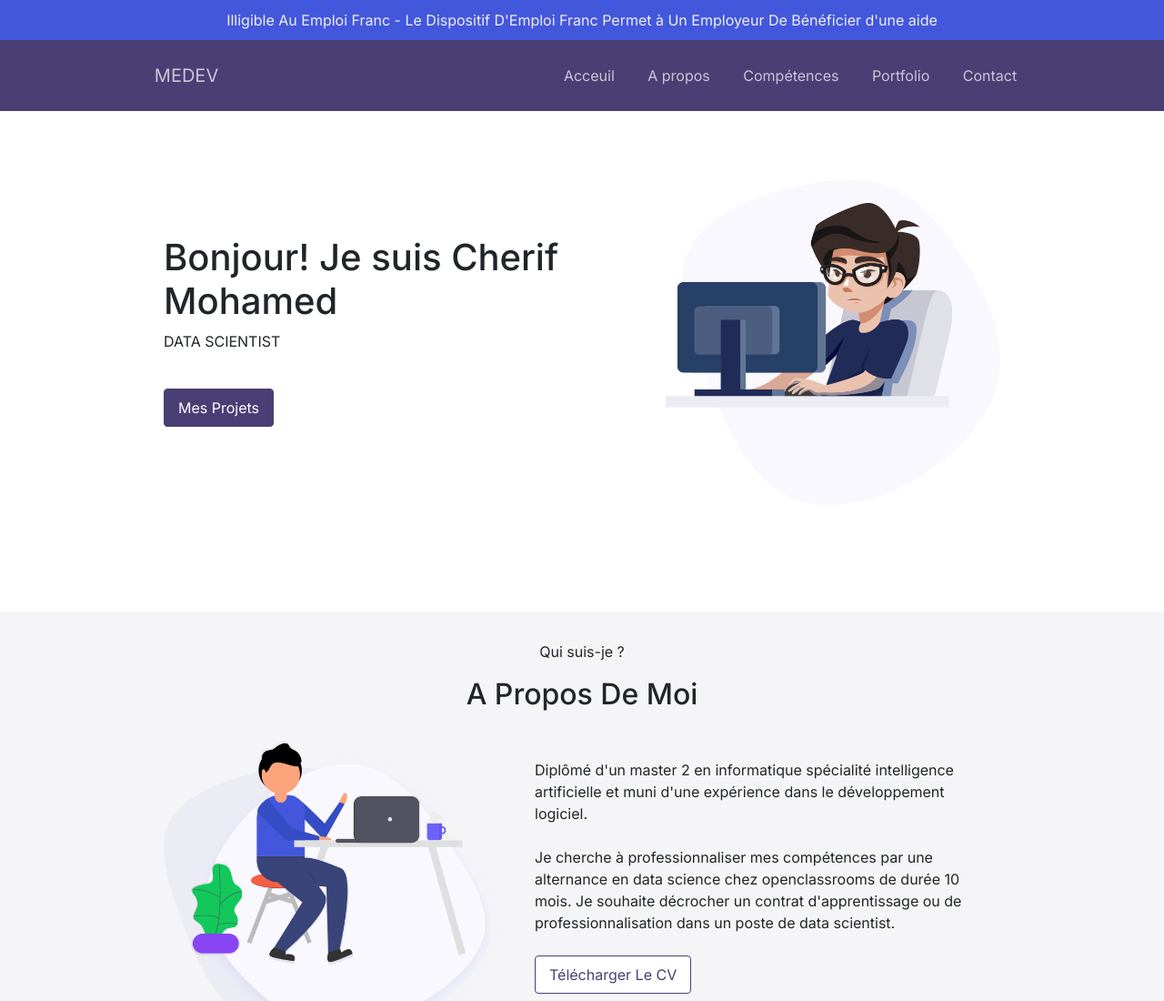
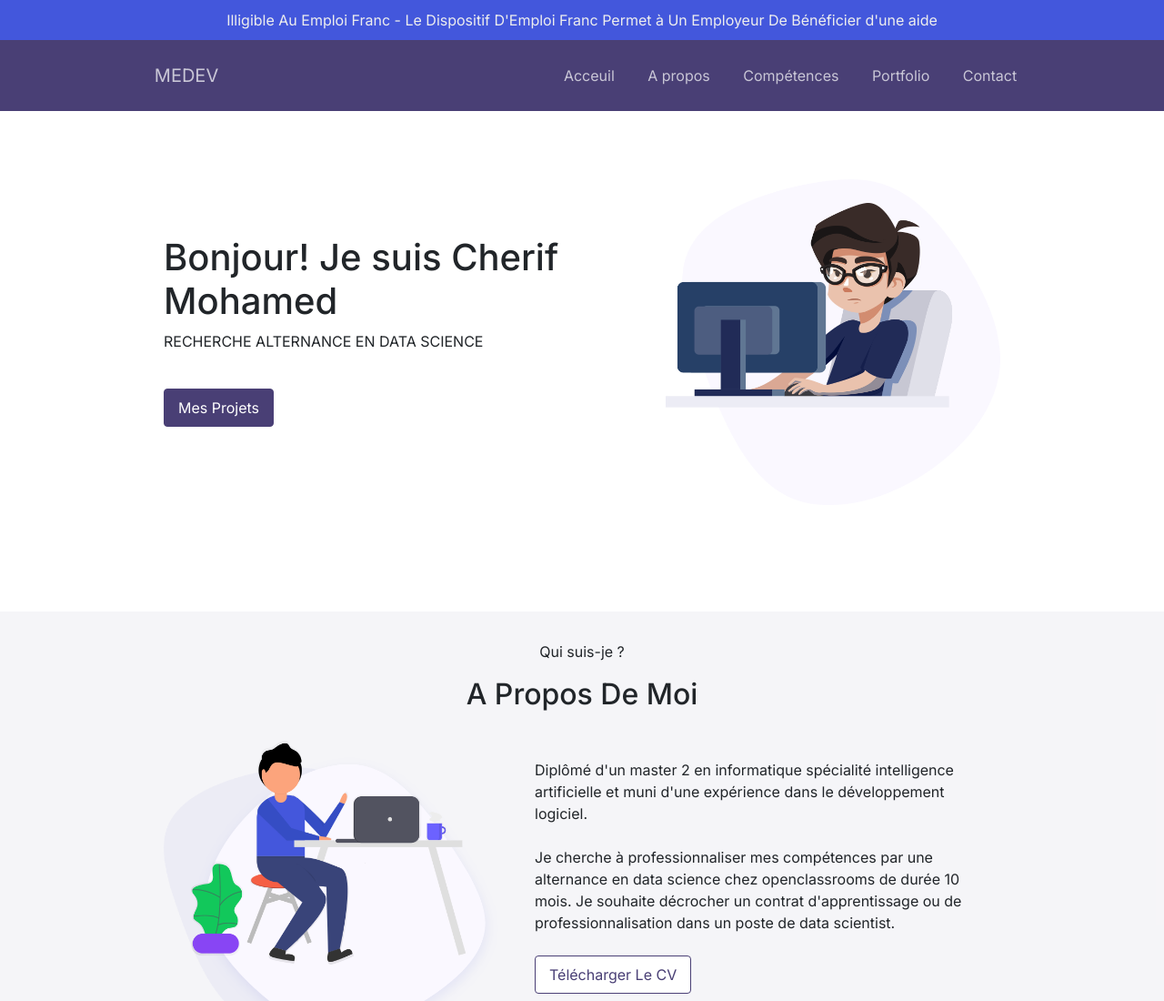
Before and after one commit to mohamed063197/mohamed063197.github.io, a plain HTML site: page index.html in a window 1280 px wide. Shown: the top 1100 px of the page at 91% size. Drawn offline with nearby package versions, Linux system fonts and the light colour scheme.

Commit message:
update about us

```diff
--- a/index.html
+++ b/index.html
@@ -59,7 +59,7 @@
                         <span class="up">Bonjour!</span>
                         <span class="down">Je suis Cherif Mohamed</span>
                     </h1>
-                    <p class="header-subtitle"> DATA SCIENTIST </p>
+                    <p class="header-subtitle"> RECHERCHE ALTERNANCE EN DATA SCIENCE </p>
                     <a href="https://github.com/mohamed063197" class="btn btn-primary rounded-pill header-cta"> Mes
                         Projets </a>
                 </div>
```
